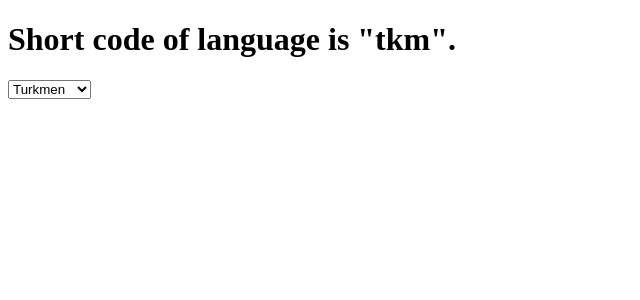
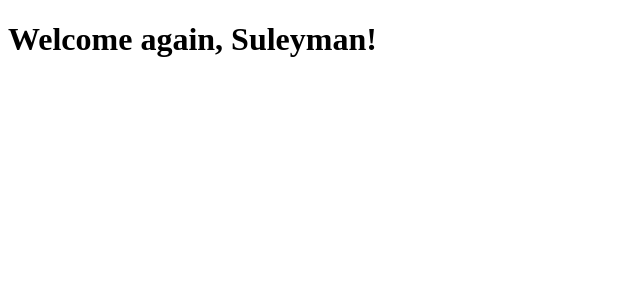
Before and after one commit to SuleymanAmangeldiyev/re_done_develhope_ex, a React (Create React App) app: page / in a window 1280 px wide. Shown: the top 300 px of the page, without its empty margins (0-640 px from the left). Built offline with nearby package versions, Linux system fonts and the light colour scheme.

Commit message:
the ex: 43 (Function components - 01) has done

```diff
--- a/src/App.jsx
+++ b/src/App.jsx
@@ -1,12 +1,12 @@
 import React, { Component } from "react";
-import { DisplayLanguage } from "./DisplayLanguage";
+import Fwelcome from "./Fwelcome";
 export class App extends Component {
   render() {
 
 
     return (
       <div>
-    <DisplayLanguage />
+    <Fwelcome name="Suleyman" />
 
       </div>
     );
@@ -15,6 +15,6 @@ export class App extends Component {
 
 export default App;
 
-// the ex: 42  (Context - 02)
+// the ex: 43  (Function Components - 01)
 
-// Consume the LanguageContext within the DisplayLanguage component by using the context consumer, and show the selected language in an h1 tag.
+//Rewrite the Welcome component to be a function component.
--- /dev/null
+++ b/src/Fwelcome.jsx
@@ -0,0 +1,7 @@
+import React from 'react'
+
+export default function Fwelcome({name}) {
+  return (
+    <h1>Welcome again, {name}!</h1>
+  )
+}
```
